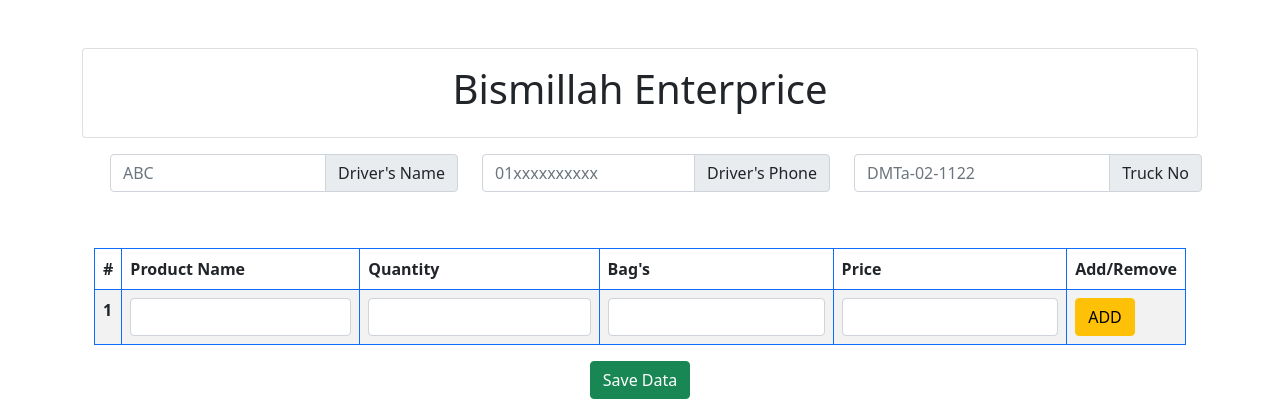
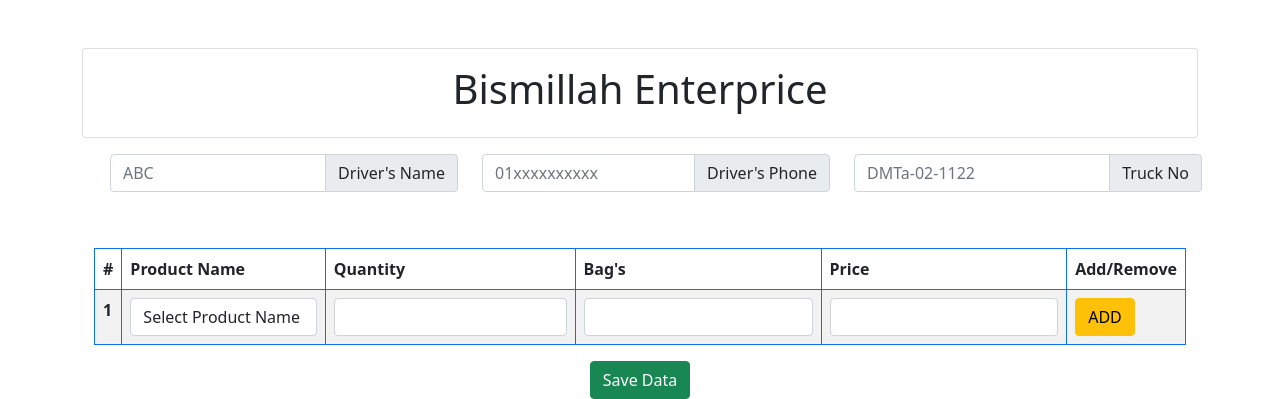
Before and after one commit to jihanislam007/JPF-Invoice-v1, a PHP site: page /invoice/ in a window 1280 px wide. Shown: the top 399 px of the page. Run offline with PHP 8.4, Linux system fonts and the light colour scheme; data that the repository does not hold is empty; some libraries are stand-ins or nearby versions.

Commit message:
with droup down list... v2

```diff
--- a/index.php
+++ b/index.php
@@ -95,7 +95,14 @@
                   <tbody>
                     <tr>
                       <th scope="row">1</th>
-                      <td><input class="form-control" type="text" name="textProductname[]" required=""></td>
+                      <td >
+                          <select class="form-control" name="textProductname[]">
+                            <option value="">Select Product Name ....</option>
+                            <option value="Meat More">Meat More</option>
+                            <option value="By pro 25kg">By pro 25kg</option>
+                          </select>
+                      </td>
+
                       <td><input class="form-control" type="text" name="textQuantity[]" required=""></td>
                       <td><input class="form-control" type="text" name="textBag[]" required=""></td>
                       <td><input class="form-control" type="text" name="textPrice[]" required=""></td>
@@ -162,7 +169,10 @@
 <script type="text/javascript">
         $(document).ready(function(){
 
-          var table_raw = '<tr><th scope="row">1</th><td><input class="form-control" type="text" name="textProductname[]" required=""></td><td><input class="form-control" type="text" name="textQuantity[]" required=""></td><td><input class="form-control" type="text" name="textBag[]" required=""></td><td><input class="form-control" type="text" name="textPrice[]" required=""></td><td><input class="btn btn-danger" type="button" name="remove" id="remove" value="Remove"></td></tr>';
+          // var table_raw = '<tr><th scope="row">1</th><td><input class="form-control" type="text" name="textProductname[]" required=""></td><td><input class="form-control" type="text" name="textQuantity[]" required=""></td><td><input class="form-control" type="text" name="textBag[]" required=""></td><td><input class="form-control" type="text" name="textPrice[]" required=""></td><td><input class="btn btn-danger" type="button" name="remove" id="remove" value="Remove"></td></tr>';
+
+
+          var table_raw = '<tr><th scope="row">1</th><td ><select class="form-control" name="textProductname[]"><option value="">Select Product Name ....</option><option value="Meat More">Meat More</option><option value="By pro 25kg">By pro 25kg</option></select></td><td><input class="form-control" type="text" name="textQuantity[]" required=""></td><td><input class="form-control" type="text" name="textBag[]" required=""></td><td><input class="form-control" type="text" name="textPrice[]" required=""></td><td><input class="btn btn-warning" type="button" name="add" id="add" value="ADD"></td></tr>';
 
           var max = 6;
           var x = 1;
@@ -188,3 +198,4 @@
 
 <!-- tutorial link -->
 <!-- https://www.youtube.com/watch?v=7efeIJ7oFTc&ab_channel=ShajedulIslamShawon -->
+<!--dropdown----------- https://www.youtube.com/watch?v=XVRA4XyN-m0 -->
```
